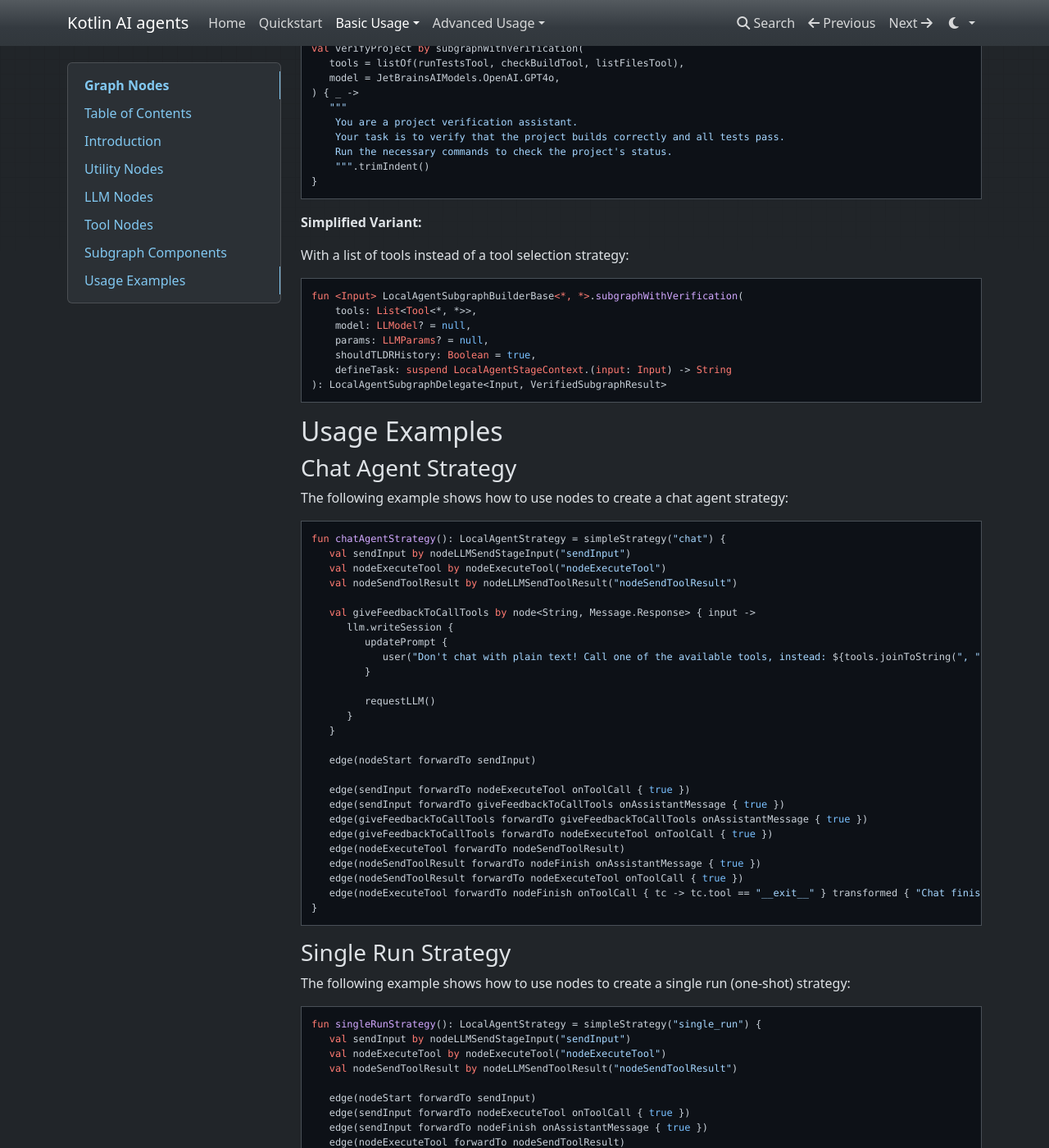
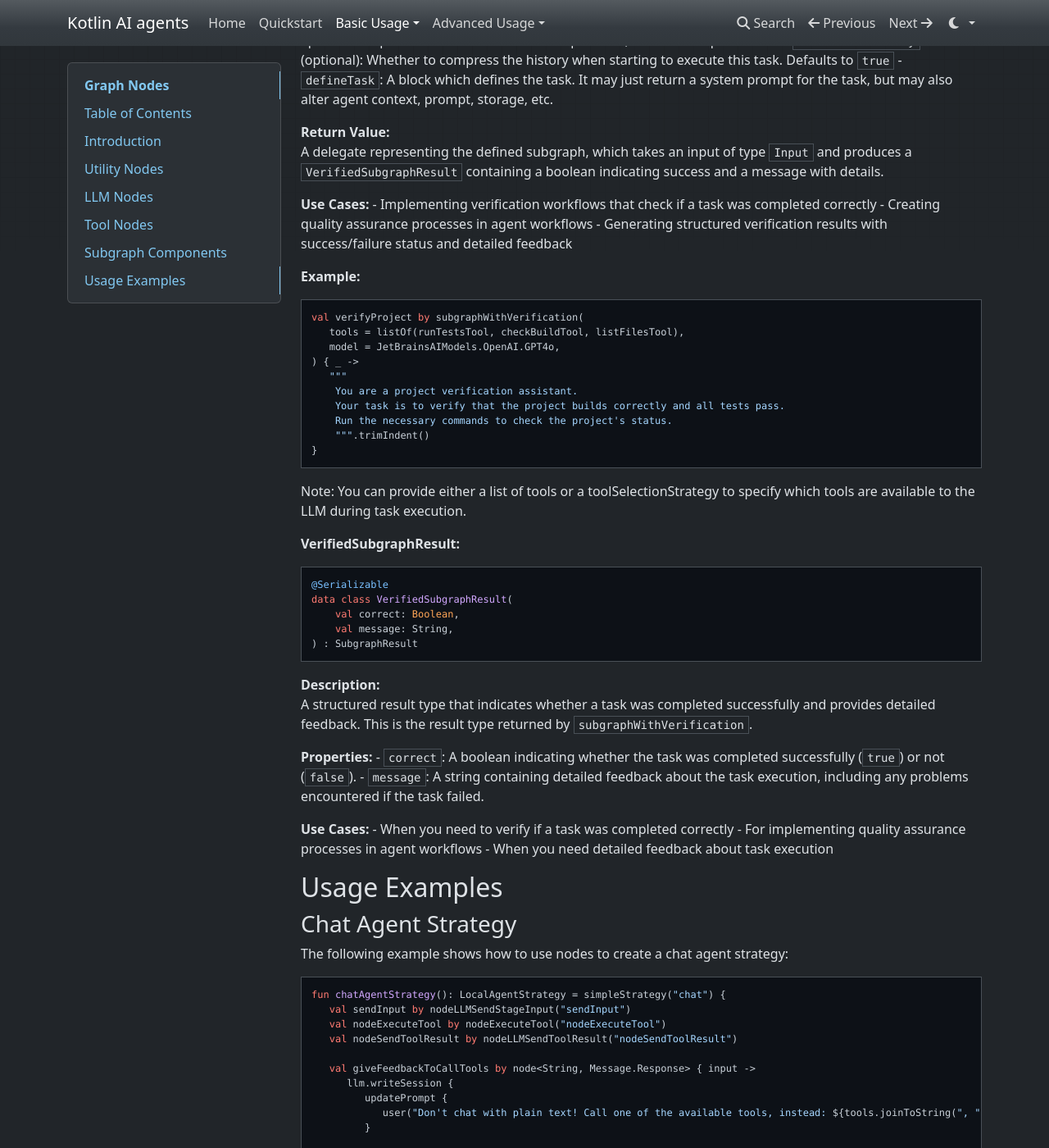
Before and after one commit to JetBrains/koog-docs, an MkDocs documentation site: the page built from docs/nodes_library.md, in a window 1280 px wide and 1400 px high, scrolled down 9600 px. Shown: the whole window at 82% size. Built offline with MkDocs 1.6.1, drawn with Linux system fonts in a browser that asks for light colours; nearby versions of some CDN libraries; some of the changed text lies outside the part shown.

Commit message:
Add return types descriptions

````diff
--- a/docs/nodes_library.md
+++ b/docs/nodes_library.md
@@ -427,6 +427,24 @@
 
 Note: You can provide either a list of tools or a toolSelectionStrategy to specify which tools are available to the LLM during task execution.
 
+**StringSubgraphResult:**
+```kotlin
+@JvmInline
+@Serializable
+value class StringSubgraphResult(val result: String) : SubgraphResult
+```
+
+**Description:**
+A simple result type that contains a string value. This is the default result type for `subgraphWithTask` when no specific result type is specified.
+
+**Properties:**
+- `result`: A string containing the output of the task execution.
+
+**Use Cases:**
+- When you need a simple text output from your task
+- For tasks that generate descriptions, summaries, or other text-based results
+- When a structured result is not necessary
+
 ### subgraphWithVerification
 
 ```kotlin
@@ -471,18 +489,28 @@
 }
 ```
 
-**Simplified Variant:**
+Note: You can provide either a list of tools or a toolSelectionStrategy to specify which tools are available to the LLM during task execution.
 
-With a list of tools instead of a tool selection strategy:
+**VerifiedSubgraphResult:**
 ```kotlin
-fun <Input> LocalAgentSubgraphBuilderBase<*, *>.subgraphWithVerification(
-    tools: List<Tool<*, *>>,
-    model: LLModel? = null,
-    params: LLMParams? = null,
-    shouldTLDRHistory: Boolean = true,
-    defineTask: suspend LocalAgentStageContext.(input: Input) -> String
-): LocalAgentSubgraphDelegate<Input, VerifiedSubgraphResult>
+@Serializable
+data class VerifiedSubgraphResult(
+    val correct: Boolean,
+    val message: String,
+) : SubgraphResult
 ```
+
+**Description:**
+A structured result type that indicates whether a task was completed successfully and provides detailed feedback. This is the result type returned by `subgraphWithVerification`.
+
+**Properties:**
+- `correct`: A boolean indicating whether the task was completed successfully (`true`) or not (`false`).
+- `message`: A string containing detailed feedback about the task execution, including any problems encountered if the task failed.
+
+**Use Cases:**
+- When you need to verify if a task was completed correctly
+- For implementing quality assurance processes in agent workflows
+- When you need detailed feedback about task execution
 
 ## Usage Examples
 
````
